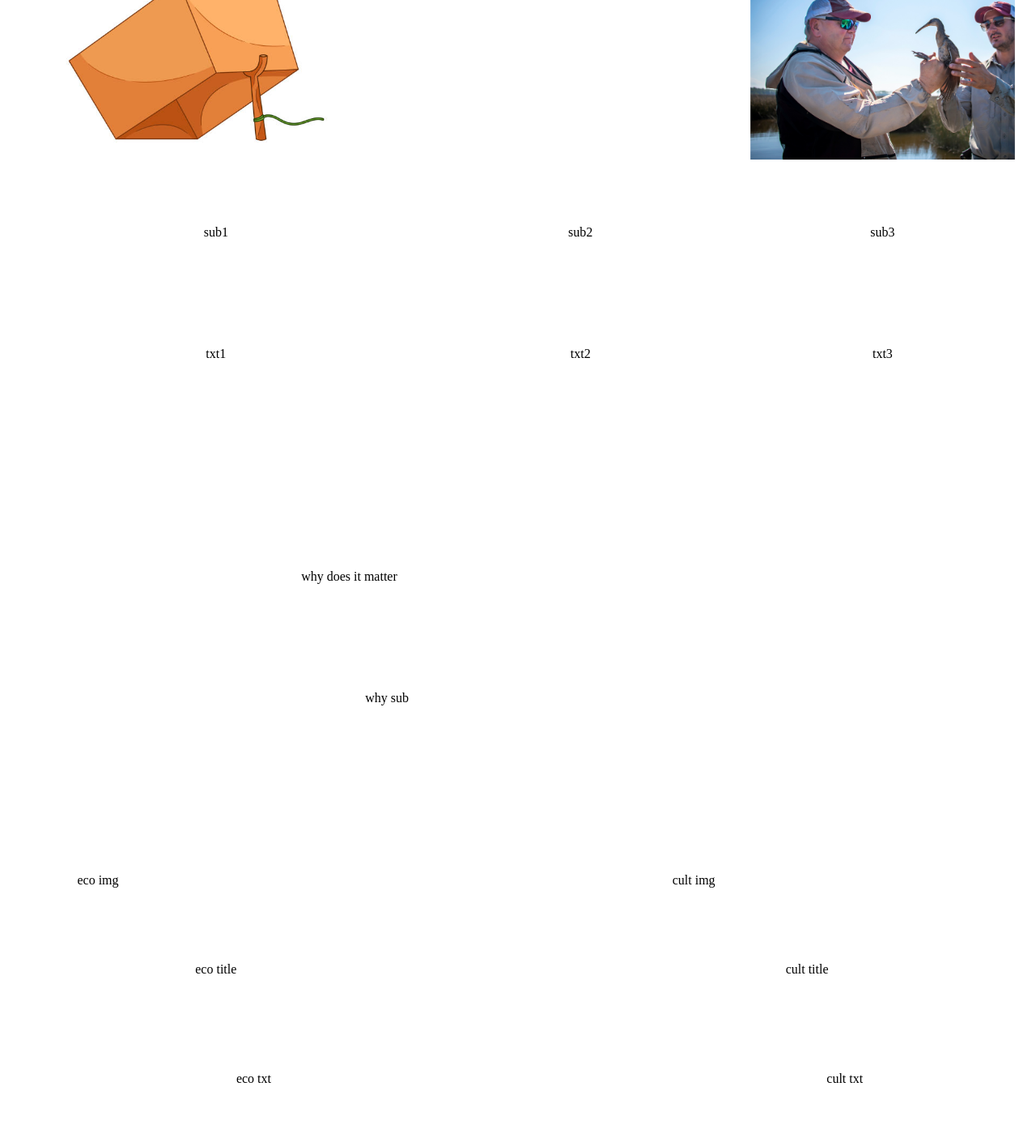
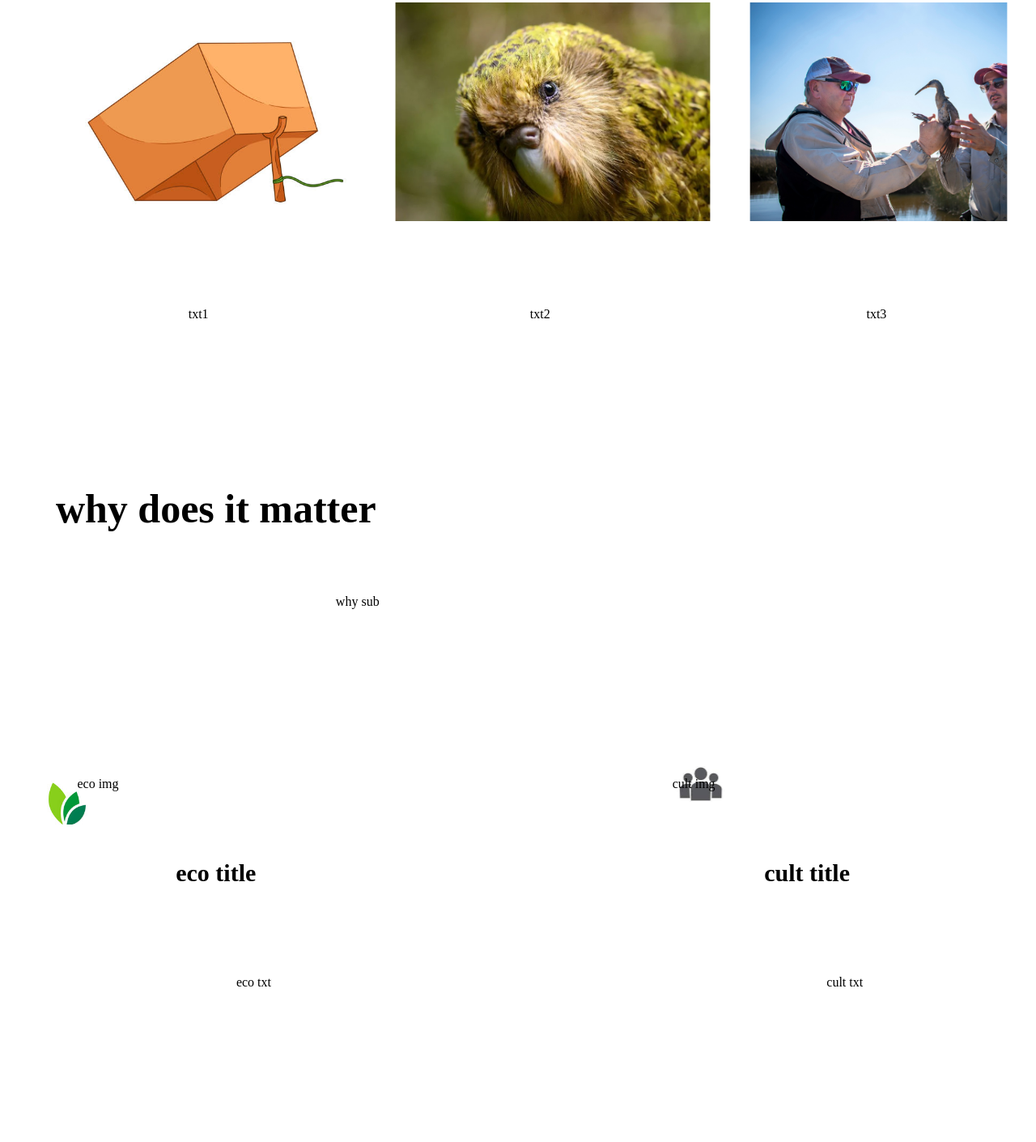
Before and after one commit to 172574/website, a plain HTML site: page website/index.html in a window 1280 px wide. Shown: the part 3156-4566 px from the top of the page at 81% size. Drawn offline with Linux system fonts and the light colour scheme.

Commit message:
Update kakapo.css

```diff
--- a/website/kakapo.css
+++ b/website/kakapo.css
@@ -1,7 +1,7 @@
 .parent {
 display: grid;
 grid-template-columns: repeat(12, 1fr);
-grid-template-rows: 50px 100px 100px 100px 50px 200px 100px 100px 100px 100px 100px 50px 200px 100px 40px 720px 100px 100px 100px 50px 300px 100px 150px 100px 100px 150px 50px 100px 70px 150px 100px 50px 70px 100px 50px 20px 20px 20px 20px 20px 100px 30px;
+grid-template-rows: 50px 100px 100px 100px 50px 200px 100px 100px 100px 100px 100px 50px 200px 100px 40px 720px 100px 100px 100px 1px 100px 300px 150px 100px 30px 150px 50px 100px 70px 150px 100px 50px 70px 100px 50px 20px 20px 20px 20px 20px 100px 30px;
 grid-column-gap: 10px;
 grid-row-gap: 25px;
 }
@@ -112,66 +112,101 @@ grid-row-gap: 25px;
   margin-bottom: 30px;
 }
 .strat_img1{
-  grid-area: 21 / 1 / 22 / 5;
+  grid-area: 22 / 1 / 23 / 5;
   transform: scale(0.9);
   background-image: url("img/predator.jpg");
   background-size: 450px;
   background-repeat: no-repeat;
+  margin-left: 25px;
 }
 .strat_img2{
-  grid-area: 21 / 5 / 22 / 9;
-  transform: scale(0.9)
+  grid-area: 22 / 4 / 23 / 9;
+  transform: scale(0.9);
   background-image: url("img/adopt.webp");
-  background-size: contain;
+  background-size: 550px;
   background-repeat: no-repeat;
+  margin-left: 25px;
 }
 .strat_img3{
-  grid-area: 21 / 9 / 22 / 13;
+  grid-area: 22 / 9 / 23 / 13;
   transform: scale(0.9);
   background-image: url("img/monitor.jpg");
   background-size: 450px;
   background-repeat: no-repeat;
+  margin-right: 10px;
 }
 .strat_sub1{
-  grid-area: 22 / 1 / 23 / 5;
-  margin-left: 22px;
-  margin-right: 22px;
-
+  grid-area: 21 / 1 / 22 / 5;
+  font-size: 40px;
+  font-weight: bold;
+  margin-right: 80px;
 }
 .strat_sub2{
-  grid-area: 22 / 5 / 23 / 9;
-  margin-left: 22px;
-  margin-right: 22px;
+  grid-area: 21 / 5 / 22 / 9;
+  font-size: 40px;
+  font-weight: bold;
+  margin-right: 75px;
 }
 .strat_sub3{
-  grid-area: 22 / 9 / 23 / 13;
-  margin-left: 22px;
-  margin-right: 22px;
+  grid-area: 21 / 9 / 22 / 13;
+  font-size: 40px;
+  font-weight: bold;
 }
 .strat_txt1{
-  grid-area: 23 / 1 / 24 / 5;
-  margin-left: 22px;
-  margin-right: 22px;
+  grid-area: 23 / 1 / 24 / 4;
+  margin-right: 30px;
+  margin-left: 80px;
+  text-align: center;
+
 }
 .strat_txt2{
   grid-area: 23 / 5 / 24 / 9;
-  margin-left: 22px;
-  margin-right: 22px;
+  margin-right: 100px;
+  text-align: center;
+
 }
 .strat_txt3{
   grid-area: 23 / 9 / 24 / 13;
-  margin-left: 22px;
-  margin-right: 22px;
+  margin-right: 55px;
+  margin-left: 40px;
+  text-align: center;
 }
 
-.why_title{grid-area: 25 / 2 / 26 / 6}
-.why_sub{grid-area: 26/ 2 / 27 / 7}
-.eco_img{grid-area: 28 / 1 / 29 / 2}
-.eco_title{grid-area: 29 / 1 / 30 / 5}
-.eco_txt{grid-area: 30 / 1 / 31 / 6}
-.cult_img{grid-area: 28 / 8 / 29 / 9}
-.cult_title{grid-area: 29 / 8 / 30 / 12}
-.cult_txt{grid-area: 30 / 8 / 31 / 13}
+.why_title{
+  grid-area: 25 / 1 / 26 / 5;
+  font-size: 50px;
+  font-weight: bold;
+}
+.why_sub{
+  grid-area: 26/ 1 / 27 / 8;
+  margin-left: 70px;
+
+}
+.eco_img{
+  grid-area: 28 / 1 / 29 / 2;
+  background-image: url("img/ecological.jpg");
+    background-size: 150px;
+  background-repeat: no-repeat;
+}
+.eco_title{
+  grid-area: 29 / 1 / 30 / 5;
+  font-size: 30px;
+  font-weight: bold;
+
+}
+.eco_txt{grid-area: 30 / 1 / 31 / 6;}
+.cult_img{
+  grid-area: 28 / 8 / 29 / 9;
+  background-image: url("img/cultural.jpeg");
+  background-size: cover;
+  background-repeat: no-repeat;
+}
+.cult_title{
+  grid-area: 29 / 8 / 30 / 12;
+  font-size: 30px;
+  font-weight: bold;
+}
+.cult_txt{grid-area: 30 / 8 / 31 / 13;}
 
 .join_title{
   grid-area: 32 / 1 / 33 / 4;
```
